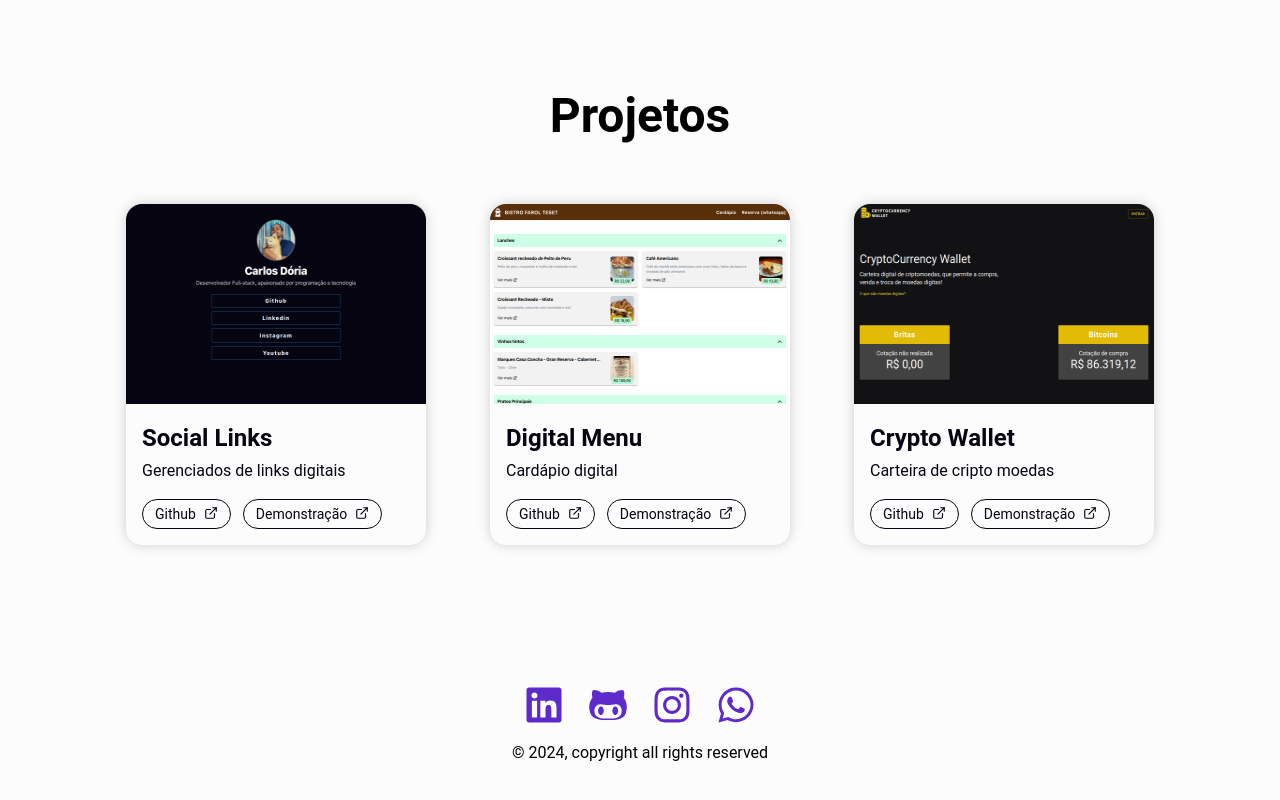
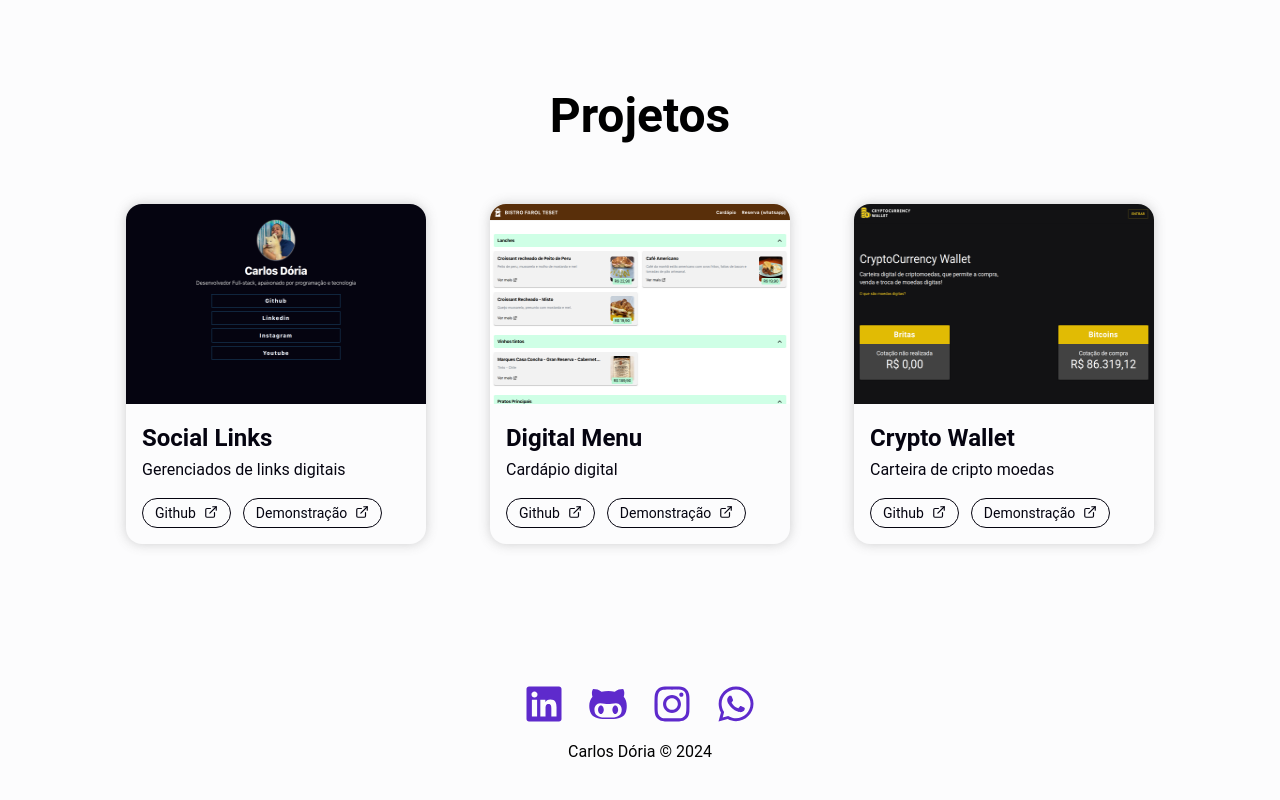
Before and after one commit to carlosdoria/portfolio, a Next.js app: page / in a window 1280 px wide. Shown: the part 2217-3017 px from the top of the page. Built offline with nearby package versions, Linux system fonts and the light colour scheme.

Commit message:
styles: update styles

```diff
--- a/src/components/Footer/index.tsx
+++ b/src/components/Footer/index.tsx
@@ -38,7 +38,7 @@ export const Footer = () => {
       </S.FooterSocialMedias>
 
       <S.CopyRightText>
-        {'\u00A9'} {YEAR.getFullYear()}, copyright all rights reserved
+        Carlos Dória {'\u00A9'} {YEAR.getFullYear()}
       </S.CopyRightText>
     </S.Footer>
   )
--- a/src/components/Project/styles.ts
+++ b/src/components/Project/styles.ts
@@ -25,7 +25,7 @@ export const Project = styled.div`
 `
 
 export const Title = styled.h4`
-  margin-bottom: 0.5rem;
+  margin-bottom: 0.4rem;
 
   font-size: 2.4rem;
   line-height: 3.2rem;
```
